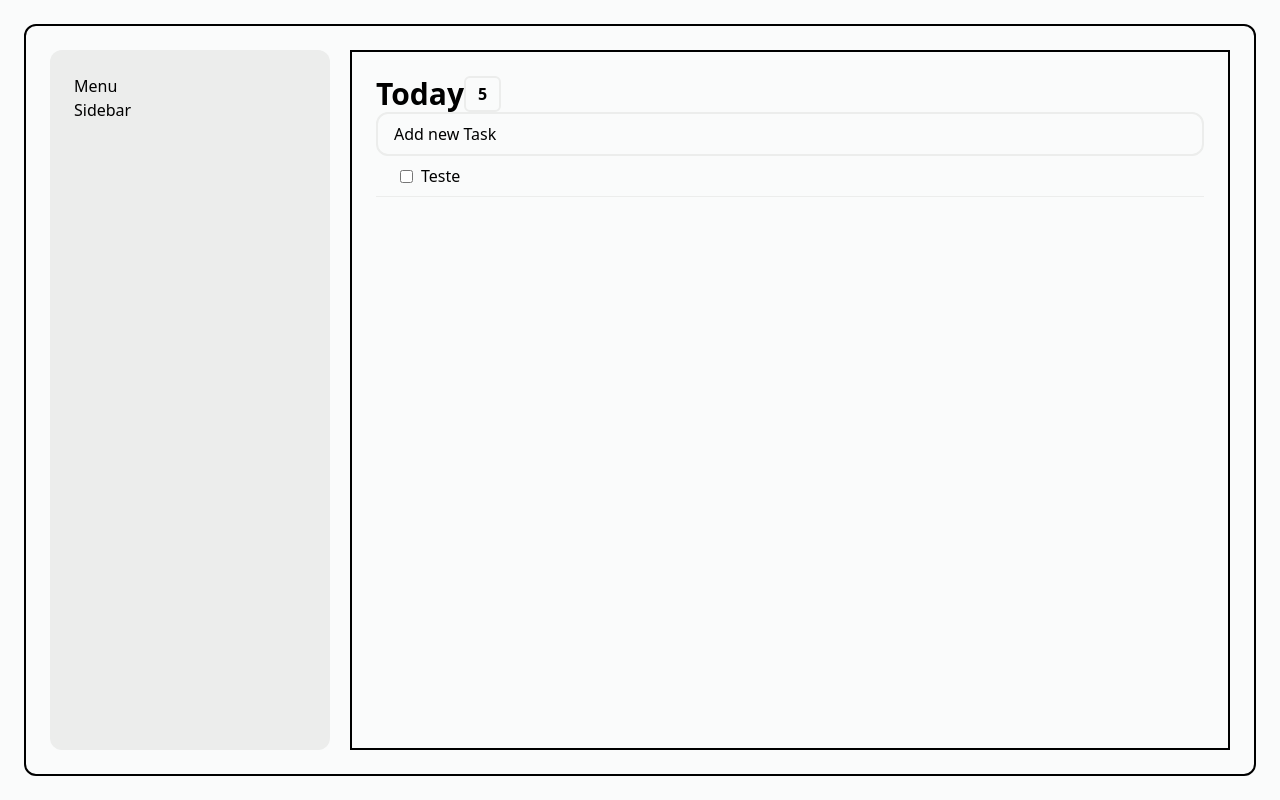
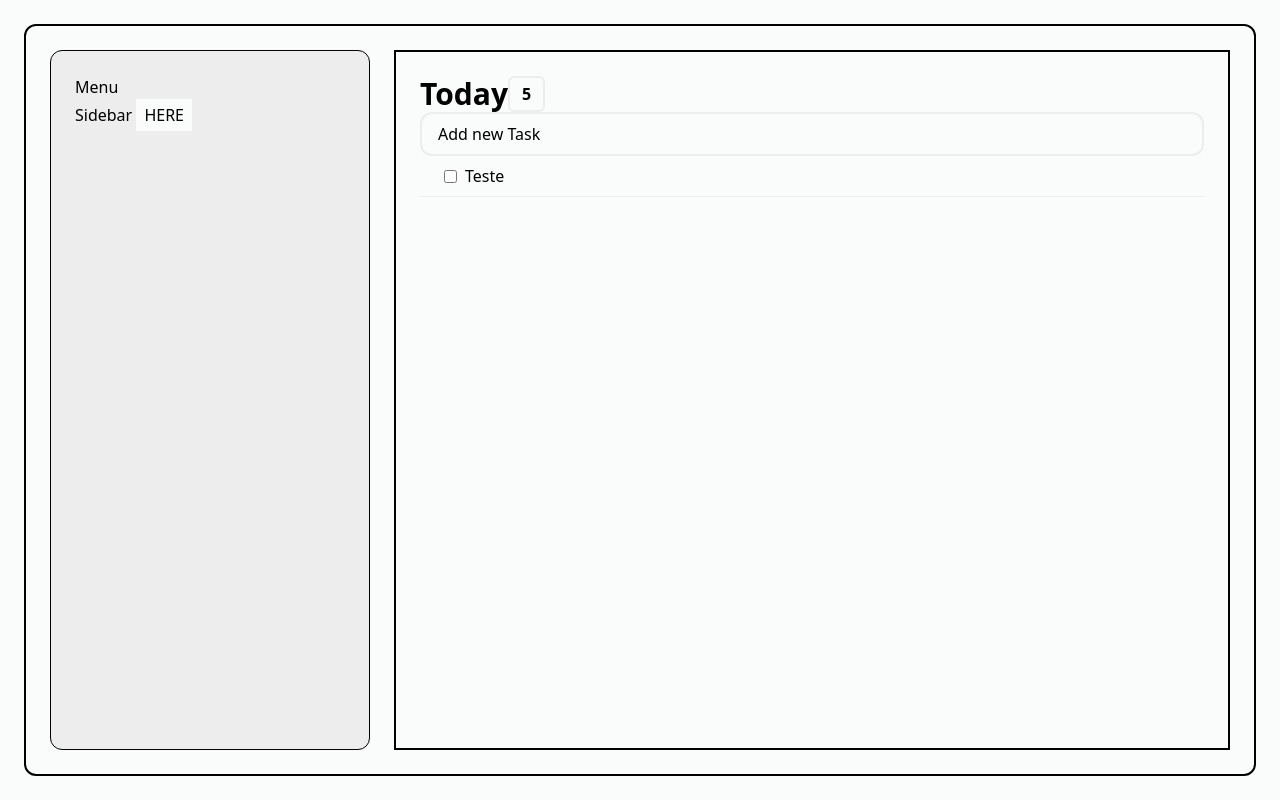
Before and after one commit to idkrian/newtodo, an Angular app in the folder front/: page / in a window 1280 px wide. Built offline with nearby package versions, Linux system fonts and the light colour scheme.

Commit message:
feat: collapsible sidebar functionallity

```diff
--- a/front/src/app/pages/main/main.component.html
+++ b/front/src/app/pages/main/main.component.html
@@ -1,8 +1,6 @@
-<div
-  class="grid grid-cols-4 gap-5 bg-white p-6 rounded-xl h-full w-full border-2"
->
+<div class="flex bg-white p-6 rounded-xl h-full w-full border-2 gap-6">
   <app-sidebar-menu />
-  <div class="w-full p-6 border-2 col-span-3">
+  <div class="w-full p-6 border-2 shrink">
     <div class="flex">
       <h1 class="text-3xl font-bold">Today</h1>
       <div class="px-3 py-1 border-2 border-backgroundGrey rounded-md">
--- a/front/src/app/pages/main/main.component.ts
+++ b/front/src/app/pages/main/main.component.ts
@@ -1,4 +1,4 @@
-import { Component } from '@angular/core';
+import { Component, Input } from '@angular/core';
 import { AddTaskButtonComponent } from '../../components/molecules/add-task-button/add-task-button.component';
 import { TaskComponent } from '../../components/molecules/task/task.component';
 import { SidebarMenuComponent } from '../sidebar-menu/sidebar-menu.component';
@@ -9,4 +9,12 @@ import { SidebarMenuComponent } from '../sidebar-menu/sidebar-menu.component';
   imports: [AddTaskButtonComponent, TaskComponent, SidebarMenuComponent],
   templateUrl: './main.component.html',
 })
-export class MainComponent {}
+export class MainComponent {
+  name = 'Rian';
+
+  userData = {
+    name: 'Rian',
+    age: 22,
+    job: 'Developer',
+  };
+}
--- a/front/src/app/pages/sidebar-menu/sidebar-menu.component.html
+++ b/front/src/app/pages/sidebar-menu/sidebar-menu.component.html
@@ -1,4 +1,11 @@
-<div class="p-6 h-full rounded-xl bg-backgroundGrey">
+<!-- [ngClass]="showSidebar ? 'w-1/6' : 'w-[4rem]'" -->
+<div
+  class="p-6 h-full rounded-xl bg-backgroundGrey w-1/6 transition-all grow border"
+  [ngClass]="showSidebar ? 'w-[20rem]' : 'w-[4rem]'"
+>
   <h1>Menu</h1>
   Sidebar
+  <button class="px-2 py-1 bg-white w-fit" (click)="toggleSidebar()">
+    HERE
+  </button>
 </div>
--- a/front/src/app/pages/sidebar-menu/sidebar-menu.component.ts
+++ b/front/src/app/pages/sidebar-menu/sidebar-menu.component.ts
@@ -1,9 +1,19 @@
-import { Component } from '@angular/core';
+import { CommonModule } from '@angular/common';
+import { Component, Input } from '@angular/core';
 
 @Component({
   selector: 'app-sidebar-menu',
   standalone: true,
-  imports: [],
+  imports: [CommonModule],
   templateUrl: './sidebar-menu.component.html',
 })
-export class SidebarMenuComponent {}
+export class SidebarMenuComponent {
+  showSidebar = true;
+  @Input() name = '';
+  @Input() userData!: { name: string; age: number; job: string };
+
+  toggleSidebar(): void {
+    this.showSidebar = !this.showSidebar;
+    console.log(this.showSidebar);
+  }
+}
```
